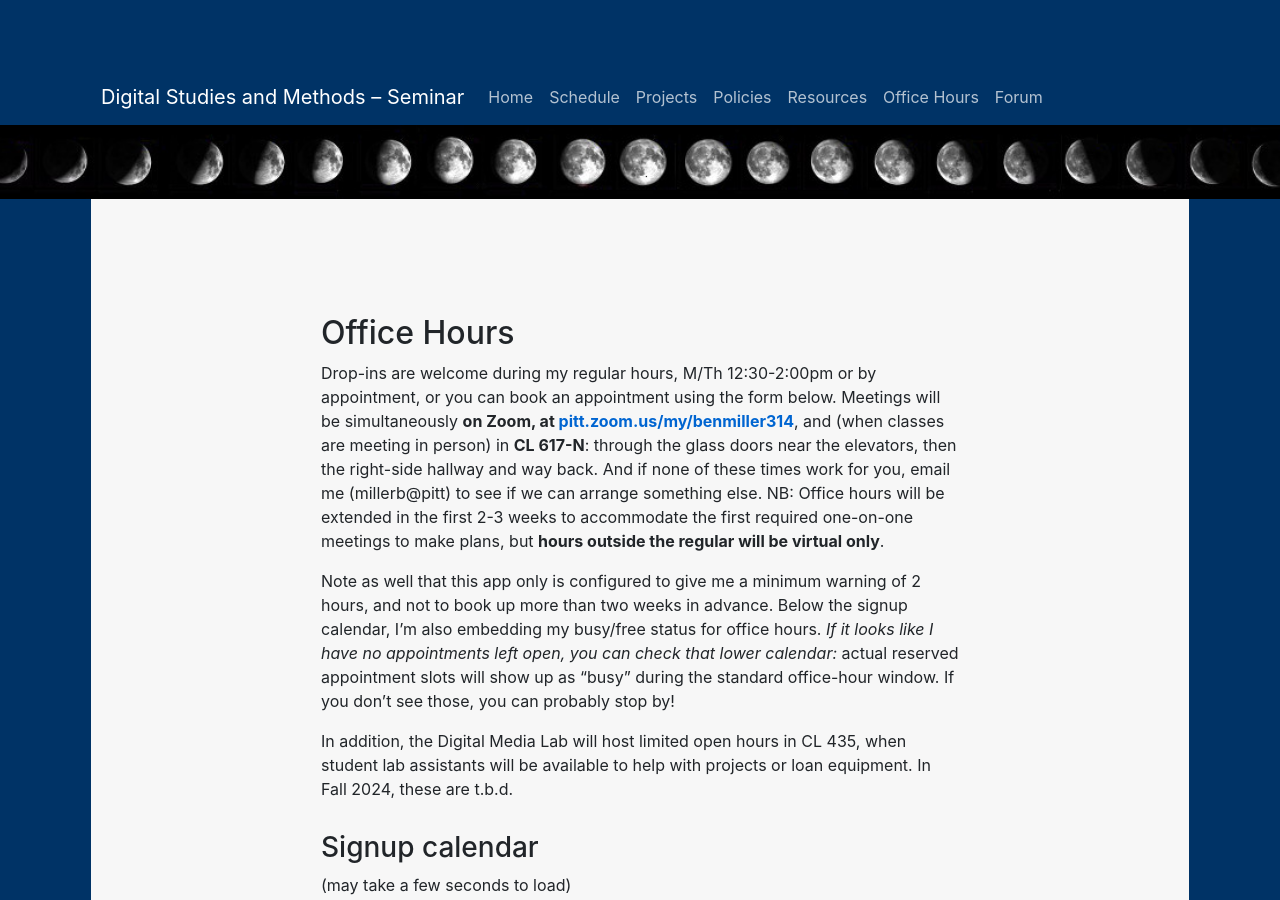
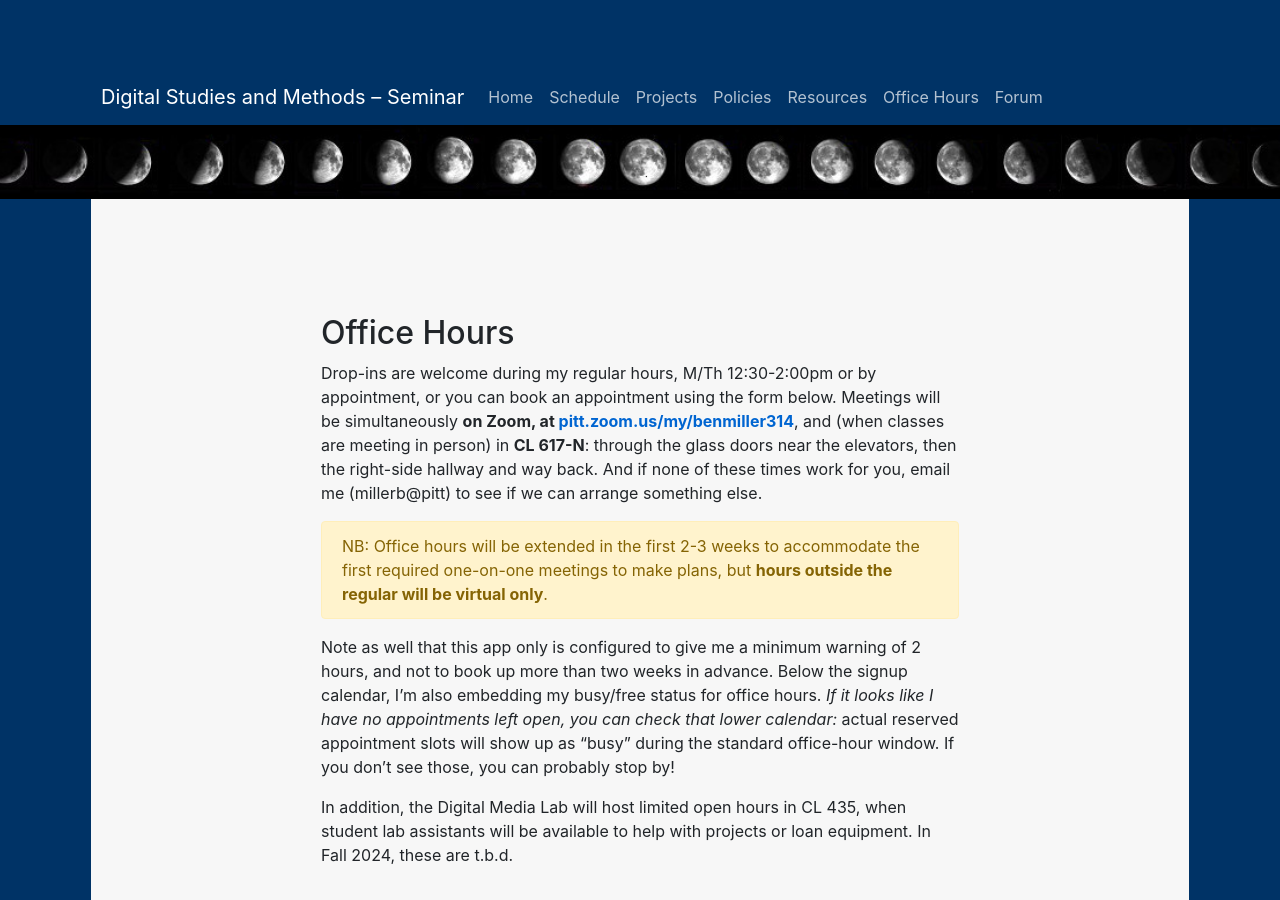
Before and after one commit to benmiller314/dsam2024fall, a Jekyll site: the page built from office.md, in a window 1280 px wide and 900 px high. Built offline with Jekyll 4.4.1, drawn with Linux system fonts in a browser that asks for light colours; our own code applies the rules of GitHub Pages for plain Markdown files.

Commit message:
better format for office hour extension

```diff
--- a/office.md
+++ b/office.md
@@ -6,7 +6,9 @@
 
 
 ## Office Hours
-Drop-ins are welcome during my regular hours, {{site.course.instructor.office_hours}}, or you can book an appointment using the form below. Meetings will be simultaneously <strong>on Zoom, at <a href="https://pitt.zoom.us/my/benmiller314">pitt.zoom.us/my/benmiller314</a></strong>, and (when classes are meeting in person) in <strong>CL 617-N</strong>: through the glass doors near the elevators, then the right-side hallway and way back. And if none of these times work for you, email me (millerb@pitt) to see if we can arrange something else. NB: Office hours will be extended in the first 2-3 weeks to accommodate the first required one-on-one meetings to make plans, but **hours outside the regular will be virtual only**.
+Drop-ins are welcome during my regular hours, {{site.course.instructor.office_hours}}, or you can book an appointment using the form below. Meetings will be simultaneously <strong>on Zoom, at <a href="https://pitt.zoom.us/my/benmiller314">pitt.zoom.us/my/benmiller314</a></strong>, and (when classes are meeting in person) in <strong>CL 617-N</strong>: through the glass doors near the elevators, then the right-side hallway and way back. And if none of these times work for you, email me (millerb@pitt) to see if we can arrange something else.
+
+<div class="alert alert-warning">NB: Office hours will be extended in the first 2-3 weeks to accommodate the first required one-on-one meetings to make plans, but <strong>hours outside the regular will be virtual only</strong>.</div>
 
 Note as well that this app only is configured to give me a minimum warning of 2 hours, and not to book up more than two weeks in advance. Below the signup calendar, I'm also embedding my busy/free status for office hours. <em>If it looks like I have no appointments left open, you can check that lower calendar:</em> actual reserved appointment slots will show up as "busy" during the standard office-hour window. If you don't see those, you can probably stop by!
 
```
